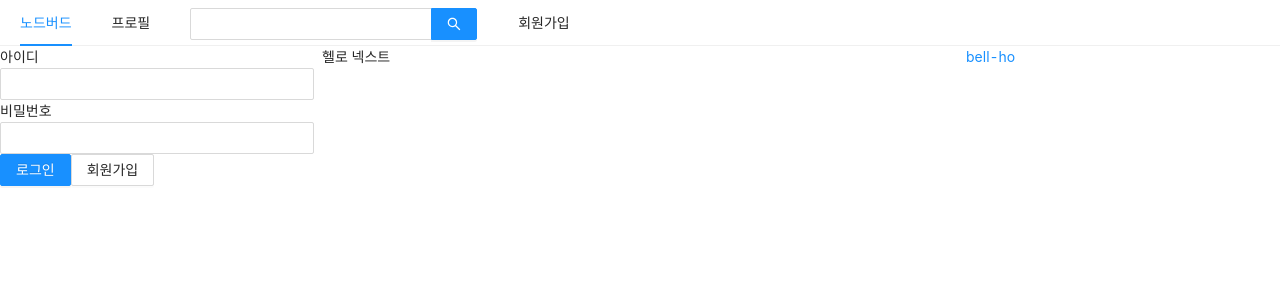
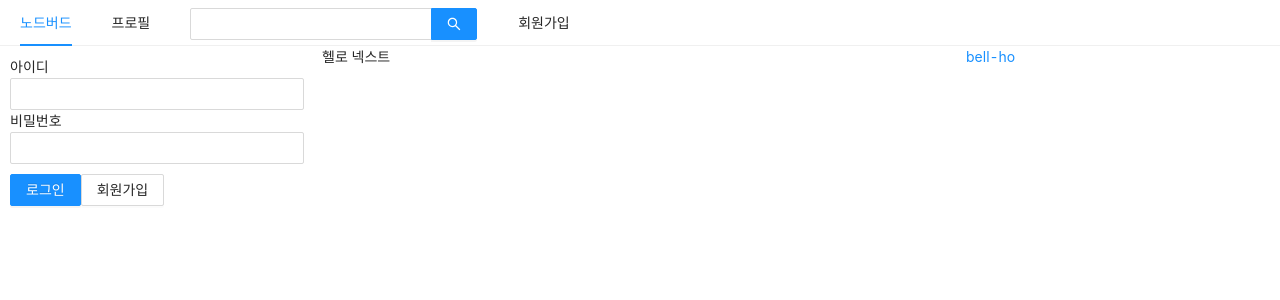
Before and after one commit to bell-ho/react-nodebird, a Next.js app in the folder prepare/front/: page / in a window 1280 px wide. Shown: the top 300 px of the page. Built offline with nearby package versions, Linux system fonts and the light colour scheme.

Commit message:
로그인 로그아웃 구현

```diff
--- a/prepare/front/components/AppLayout.js
+++ b/prepare/front/components/AppLayout.js
@@ -1,12 +1,18 @@
-import React, { useState } from 'react';
+import React, { useMemo, useState } from 'react';
 import PropTypes from 'prop-types';
 import Link from 'next/link';
 import { Input, Menu, Row, Col } from 'antd';
 import UserProfile from './UserProfile';
 import LoginForm from './LoginForm';
+import styled from 'styled-components';
+
+const SearchInput = styled(Input.Search)`
+  vertical-align: middle;
+`;
 
 const AppLayout = ({ children }) => {
   const [isLoggedIn, setIsLoggedIn] = useState(false);
+
   return (
     <div>
       <Menu mode="horizontal">
@@ -21,7 +27,7 @@
           </Link>
         </Menu.Item>
         <Menu.Item>
-          <Input.Search enterButton style={{ verticalAlign: 'middle' }} />
+          <SearchInput enterButton />
         </Menu.Item>
         <Menu.Item>
           <Link href="/signup">
@@ -31,7 +37,11 @@
       </Menu>
       <Row gutter={8}>
         <Col xs={24} md={6}>
-          {isLoggedIn ? <UserProfile /> : <LoginForm />}
+          {isLoggedIn ? (
+            <UserProfile setIsLoggedIn={setIsLoggedIn} />
+          ) : (
+            <LoginForm setIsLoggedIn={setIsLoggedIn} />
+          )}
         </Col>
         <Col xs={24} md={12}>
           {children}
--- a/prepare/front/components/LoginForm.js
+++ b/prepare/front/components/LoginForm.js
@@ -1,18 +1,38 @@
-import React, { useCallback, useState } from 'react';
+import React, { useCallback, useState, useMemo } from 'react';
 import { Button, Form, Input } from 'antd';
 import Link from 'next/link';
+import styled from 'styled-components';
 
-const LoginForm = () => {
+const ButtonWrapper = styled.div`
+  margin-top: 10px;
+`;
+
+const LoginForm = ({ setIsLoggedIn }) => {
+  // 이런식으로 스타일 가능
+  // const style = useMemo(() => ({ marginTop: 10 }), []);
   const [id, setId] = useState('');
   const [password, setPassword] = useState('');
+
   const onChangeId = useCallback((e) => {
     setId(e.target.value);
   }, []);
+
   const onChangePassword = useCallback((e) => {
     setPassword(e.target.value);
-  }, []);
+  });
+
+  const onSubmitForm = useCallback(() => {
+    console.log(id, password);
+    setIsLoggedIn(true);
+    // state는 넣어줘야함 변하는 것이여서 (빈 배열로 넣으면 마운트 시점에 id와 password가 없어서 같은걸로 쳐서 리랜더링이 안됨)
+  }, [id, password]);
+
+  const FormWrapper = styled(Form)`
+    padding: 10px;
+  `;
+
   return (
-    <Form>
+    <FormWrapper onFinish={onSubmitForm}>
       <div>
         <label htmlFor="user-id">아이디</label>
         <br />
@@ -28,7 +48,7 @@
           required
         />
       </div>
-      <div>
+      <ButtonWrapper>
         <Button type="primary" htmlType="submit" loading={false}>
           로그인
         </Button>
@@ -37,8 +57,8 @@
             <Button>회원가입</Button>
           </a>
         </Link>
-      </div>
-    </Form>
+      </ButtonWrapper>
+    </FormWrapper>
   );
 };
 
--- a/prepare/front/components/UserProfile.js
+++ b/prepare/front/components/UserProfile.js
@@ -1,7 +1,28 @@
-import React from 'react';
+import React, { useCallback } from 'react';
+import { Avatar, Button, Card } from 'antd';
 
-const UserProfile = () => {
-  return <div></div>;
+const UserProfile = ({ setIsLoggedIn }) => {
+  const onLogOut = useCallback(() => {
+    setIsLoggedIn(false);
+  }, []);
+  return (
+    <Card
+      actions={[
+        <div key="twit">
+          쨱짹 <br />0
+        </div>,
+        <div key="followings">
+          팔로잉 <br />0
+        </div>,
+        <div key="followings">
+          팔로잉 <br />0
+        </div>,
+      ]}
+    >
+      <Card.Meta title="bell-ho" avatar={<Avatar>JH</Avatar>} />
+      <Button onClick={onLogOut}>로그아웃</Button>
+    </Card>
+  );
 };
 
 export default UserProfile;
```
Also changed, not shown: 1 other file (tests, documents, lock files or other folders).
